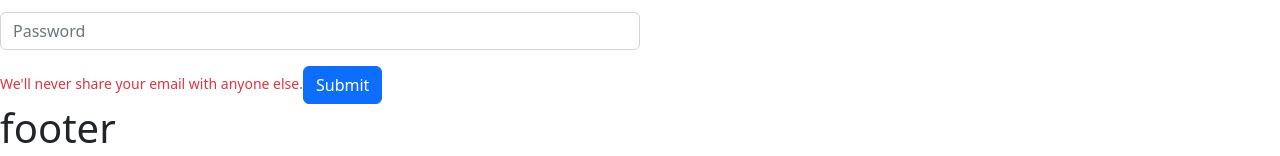
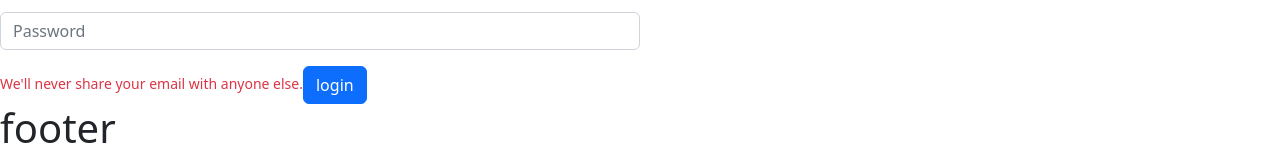
Before and after one commit to MahamudaM/Lerning-Programming-Project, a React (Create React App) app: page /login in a window 1280 px wide. Shown: the part 297-453 px from the top of the page. Built offline with nearby package versions, Linux system fonts and the light colour scheme; no server answers.

Commit message:
create register form

```diff
--- a/src/Context/AuthProvider/AuthProvider.js
+++ b/src/Context/AuthProvider/AuthProvider.js
@@ -1,5 +1,5 @@
 import React, { createContext, useEffect, useState } from 'react';
-import { getAuth, onAuthStateChanged, signInWithPopup, signOut} from 'firebase/auth'
+import { createUserWithEmailAndPassword, getAuth, onAuthStateChanged, signInWithEmailAndPassword, signInWithPopup, signOut} from 'firebase/auth'
 import app from '../../firebase/firebase.config'
 export const AuthContext=createContext();
 const auth=getAuth(app)
@@ -14,6 +14,14 @@ const loginProvider=(provider)=>{
 const logOut=()=>{
     return signOut(auth)
 }
+// register with email and password;
+const creatUserEmailPasswod = (email,password)=>{
+    return createUserWithEmailAndPassword(auth,email,password)
+}
+// sign in with eamil and password
+const signIn=(email,password)=>{
+    return signInWithEmailAndPassword(auth,email,password)
+}
 
 useEffect(()=>{
   const unSubscribe=  onAuthStateChanged(auth,(currentUser)=>{
@@ -25,7 +33,7 @@ return ()=>{
 }
 },[])
 // auth value
-const AuthInfo={user,loginProvider,logOut};
+const AuthInfo={user,loginProvider,logOut,creatUserEmailPasswod,signIn};
     return (
         <AuthContext.Provider value={AuthInfo}>
                     {children}
--- a/src/LogIn/Login.js
+++ b/src/LogIn/Login.js
@@ -6,7 +6,8 @@ import { FaGithub, FaGoogle } from 'react-icons/fa';
 import { AuthContext } from '../Context/AuthProvider/AuthProvider';
 import Form from 'react-bootstrap/Form';
 const Login = () => {
-    const {loginProvider}=useContext(AuthContext);
+    const {loginProvider,signIn}=useContext(AuthContext);
+    // sing in with google
 const googleProvider=new GoogleAuthProvider()
 const handleGoogleSignIn=()=>{
     loginProvider(googleProvider)
@@ -16,6 +17,22 @@ const handleGoogleSignIn=()=>{
     })
     .catch(error=>console.error(error))
 }
+//form login with email and password
+const loginHandler=e=>{
+    e.preventDefault();
+    const form=e.target;
+    const email= form.email.value;
+    const password=form.password.value;
+    console.log(email,password)
+    signIn(email,password)
+    .then(result=>{
+        const user = result.user;
+        console.log(user)
+        form.reset()
+    })
+    .catch(error=>console.error(error))
+}
+
     return (
         <div>
              <ButtonGroup vertical>
@@ -23,23 +40,23 @@ const handleGoogleSignIn=()=>{
              <Button  variant="outline-info"><FaGithub></FaGithub>GitHub</Button>{' '}
       </ButtonGroup>
       {/* login form */}
-        <Form className='w-50 aling-cneter'>
+        <Form onSubmit={loginHandler} className='w-50 aling-cneter'>
       <Form.Group className="mb-3" controlId="formBasicEmail">
         <Form.Label>Email address</Form.Label>
-        <Form.Control type="email" placeholder="Enter email" />
+        <Form.Control type="email" name='email' placeholder="Enter email" required/>
 
       </Form.Group>
 
       <Form.Group className="mb-3" controlId="formBasicPassword">
         <Form.Label>Password</Form.Label>
-        <Form.Control type="password" placeholder="Password" />
+        <Form.Control type="password" name="password" placeholder="Password" required/>
       </Form.Group>
 
       <Form.Text className="text-danger">
           We'll never share your email with anyone else.
         </Form.Text>
         <Button variant="primary" type="submit">
-        Submit
+        login
       </Button>
     </Form>
         </div>
--- a/src/LogIn/Register.js
+++ b/src/LogIn/Register.js
@@ -1,13 +1,24 @@
-import React from 'react';
+import React, { useContext } from 'react';
 import Button from 'react-bootstrap/Button';
 import Form from 'react-bootstrap/Form';
+import  { AuthContext } from '../Context/AuthProvider/AuthProvider';
 const Register = () => {
+    const {creatUserEmailPasswod}=useContext(AuthContext)
     const handleFormSubmit=(e)=>{
         e.preventDefault()
         const form=e.target;
-
+        const name = form.name.value;
+        const imageURL = form.imageURL.value;
         const email= form.email.value;
         const password=form.password.value
+        console.log(name,email,password)
+        creatUserEmailPasswod(email,password)
+        .then(result=>{
+            const user = result.user;
+            console.log(user)
+            form.reset()
+        })
+        .catch(error=>console.error(error))
     }
     return (
         <div>
```
